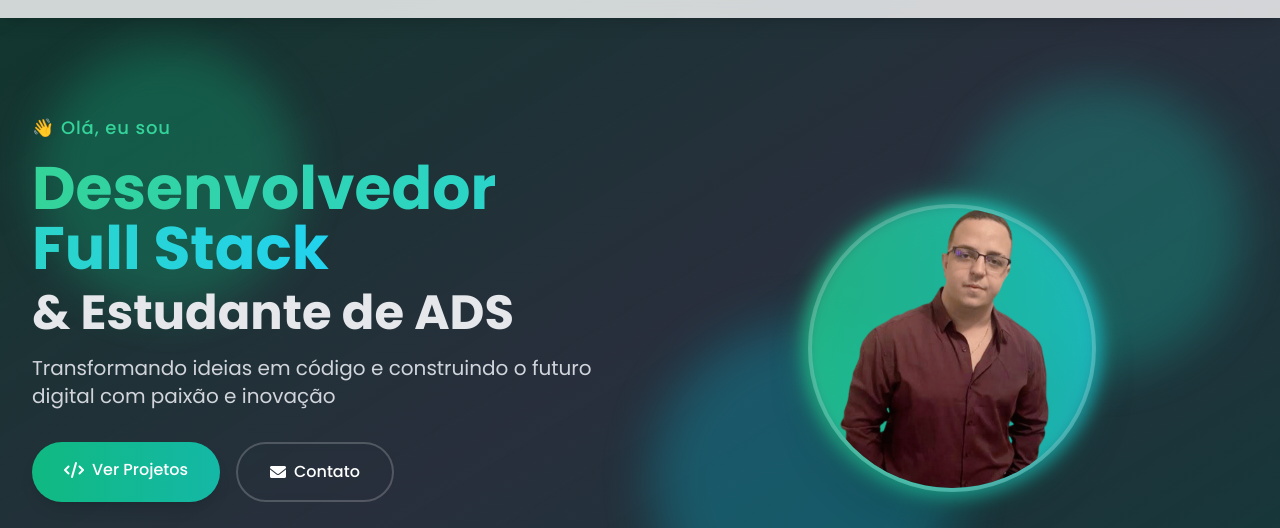
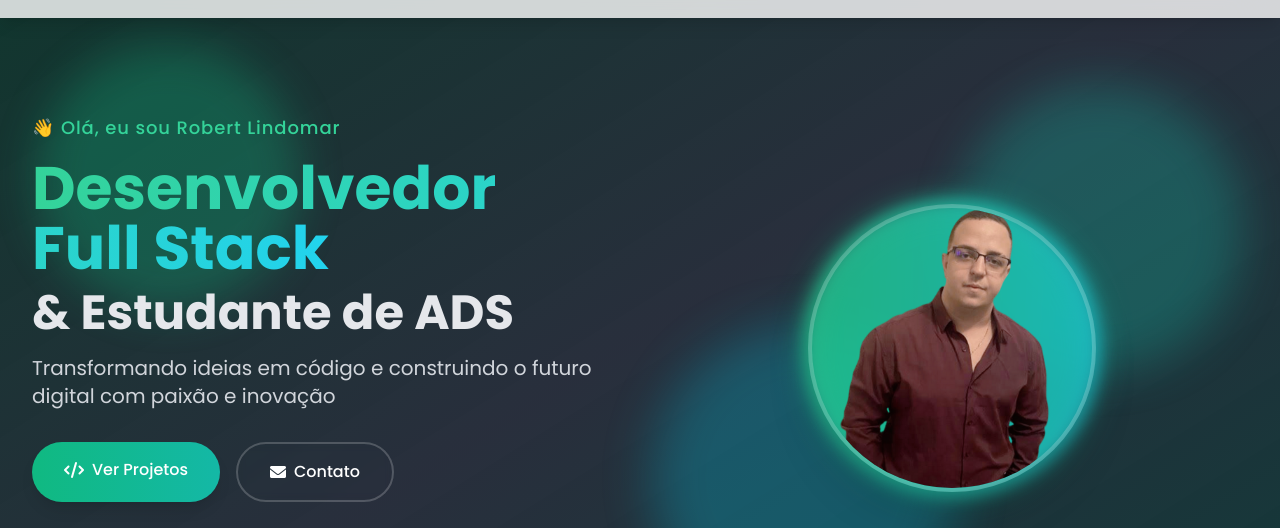
Before and after one commit to robertlindomar/Portfolio, a plain HTML site: page index.html in a window 1280 px wide. Shown: the part 62-590 px from the top of the page. Drawn offline with nearby package versions, Linux system fonts and the light colour scheme.

Commit message:
Update index.html

```diff
--- a/index.html
+++ b/index.html
@@ -76,7 +76,7 @@
                 <div class="text-white max-w-xl w-full md:w-1/2 text-center md:text-left space-y-8 animate-fade-in-up">
                     <div class="space-y-4">
                         <span class="inline-block text-emerald-400 text-lg font-medium tracking-wider">👋 Olá, eu
-                            sou</span>
+                            sou Robert Lindomar</span>
                         <h1 class="text-4xl md:text-6xl font-bold leading-tight">
                             <span
                                 class="bg-gradient-to-r from-emerald-400 via-teal-400 to-cyan-400 bg-clip-text text-transparent">
```
